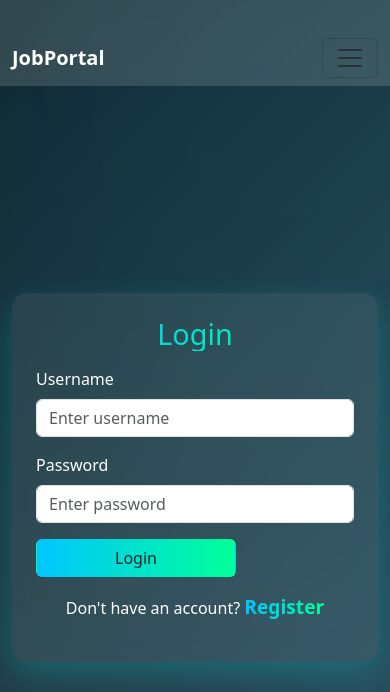
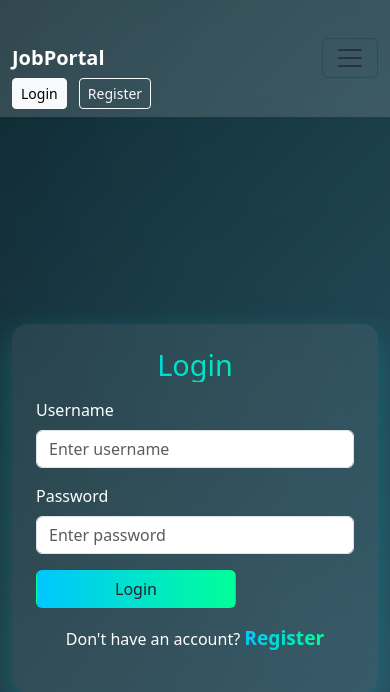
Before and after one commit to Jasmeen095/jobportal, a Django app: a page that uses jobs/templates/base.html in a window 390 px wide, after a click that opens the changed part. Shown: the top 692 px of the page. Run offline with Django 5.2, Linux system fonts and the light colour scheme.

Commit message:
Fixed mobile navbar

```diff
--- a/jobs/templates/base.html
+++ b/jobs/templates/base.html
@@ -23,54 +23,33 @@
     {% endif %}
     <nav class="navbar navbar-expand-lg custom-navbar">
     <div class="container">
+        <a class="navbar-brand" href="{% url 'home' %}">JobPortal</a>
 
-            <a class="navbar-brand fw-bold" href="{% url 'home' %}">
-                JobPortal
-            </a>
+        <!-- Toggle Button -->
+        <button class="navbar-toggler" type="button"
+            data-bs-toggle="collapse"
+            data-bs-target="#navbarNav"
+            aria-controls="navbarNav"
+            aria-expanded="false"
+            aria-label="Toggle navigation">
 
-            <!-- Correct Toggler Button -->
-            <button class="navbar-toggler" type="button" data-bs-toggle="collapse" data-bs-target="#navbarNav"
-                aria-controls="navbarNav" aria-expanded="false" aria-label="Toggle navigation">
             <span class="navbar-toggler-icon"></span>
         </button>
 
-            <div class="collapse navbar-collapse" id="navbarNav">
-
-                <!-- THIS pushes items to RIGHT -->
-                <ul class="navbar-nav ms-auto align-items-lg-center">
-
+        <!-- Navbar Links -->
+        <div class="collapse navbar-collapse justify-content-end" id="navbarNav">
             {% if user.is_authenticated and user.profile.role == "recruiter" %}
-                    <li class="nav-item">
-                        <a href="{% url 'post_job' %}" class="nav-link">Post Job</a>
-                    </li>
+                <a href="{% url 'post_job' %}" class="nav-link-custom">Post Job</a>
             {% endif %}
 
             {% if user.is_authenticated %}
-                    <li class="nav-item">
-                        <a href="{% url 'dashboard' %}" class="nav-link">Dashboard</a>
-                    </li>
-
-                    <li class="nav-item">
-                        <a href="{% url 'applicant_dashboard' %}" class="nav-link">My Applications</a>
-                    </li>
-
-                    <li class="nav-item ms-lg-2">
-                        <a href="{% url 'logout' %}" class="btn btn-light btn-sm">Logout</a>
-                    </li>
-
+                <a href="{% url 'dashboard' %}" class="nav-link-custom">Dashboard</a>
+                <a href="{% url 'applicant_dashboard' %}" class="nav-link-custom">My Applications</a>
+                <a href="{% url 'logout' %}" class="btn btn-light btn-sm ms-2">Logout</a>
             {% else %}
-
-                    <li class="nav-item ms-lg-2">
-                        <a href="{% url 'login' %}" class="btn btn-light btn-sm">Login</a>
-                    </li>
-
-                    <li class="nav-item ms-lg-2">
+                <a href="{% url 'login' %}" class="btn btn-light btn-sm me-2">Login</a>
                 <a href="{% url 'register' %}" class="btn btn-outline-light btn-sm">Register</a>
-                    </li>
-
             {% endif %}
-
-                </ul>
         </div>
     </div>
 </nav>
@@ -94,6 +73,7 @@
             });
         });
     </script>
+    <script src="https://cdn.jsdelivr.net/npm/bootstrap@5.3.2/dist/js/bootstrap.bundle.min.js"></script>
 </body>
 
 </html>
```
Lines whose indentation alone changed are shown as unchanged.
